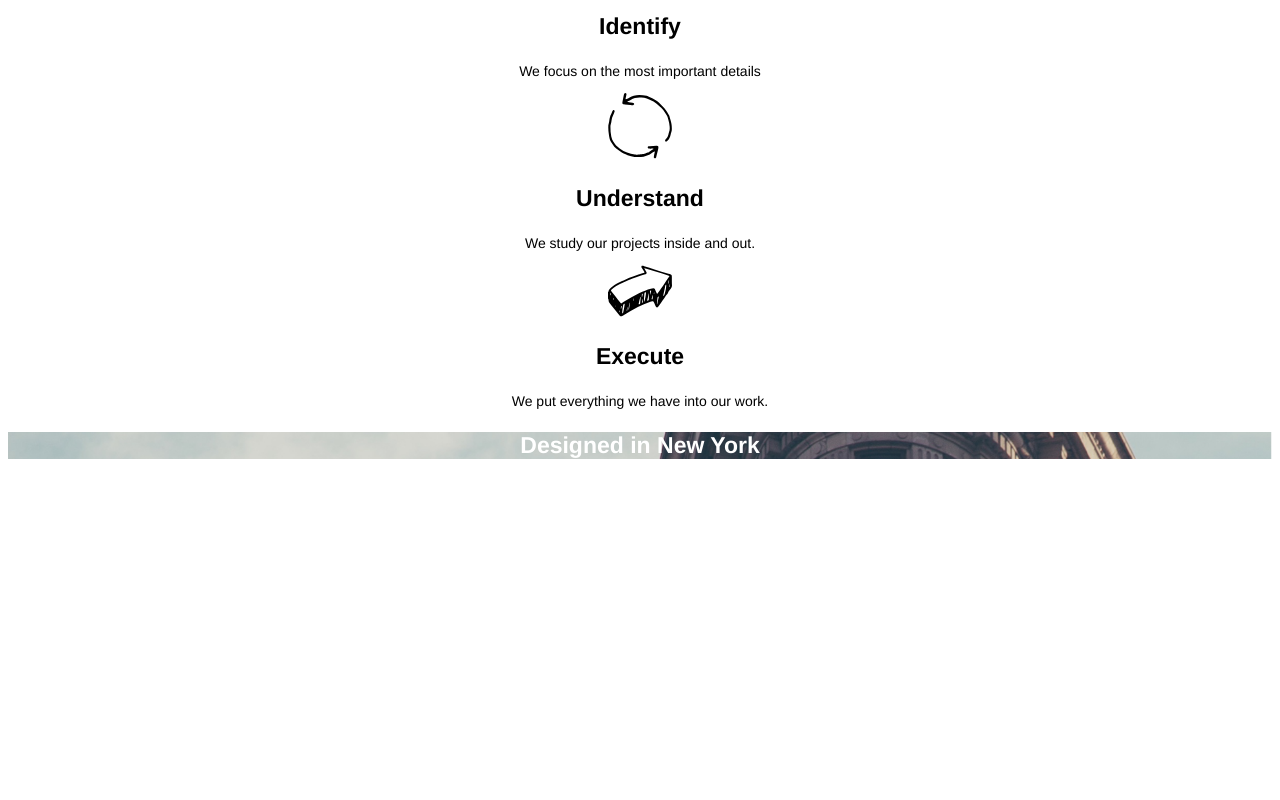
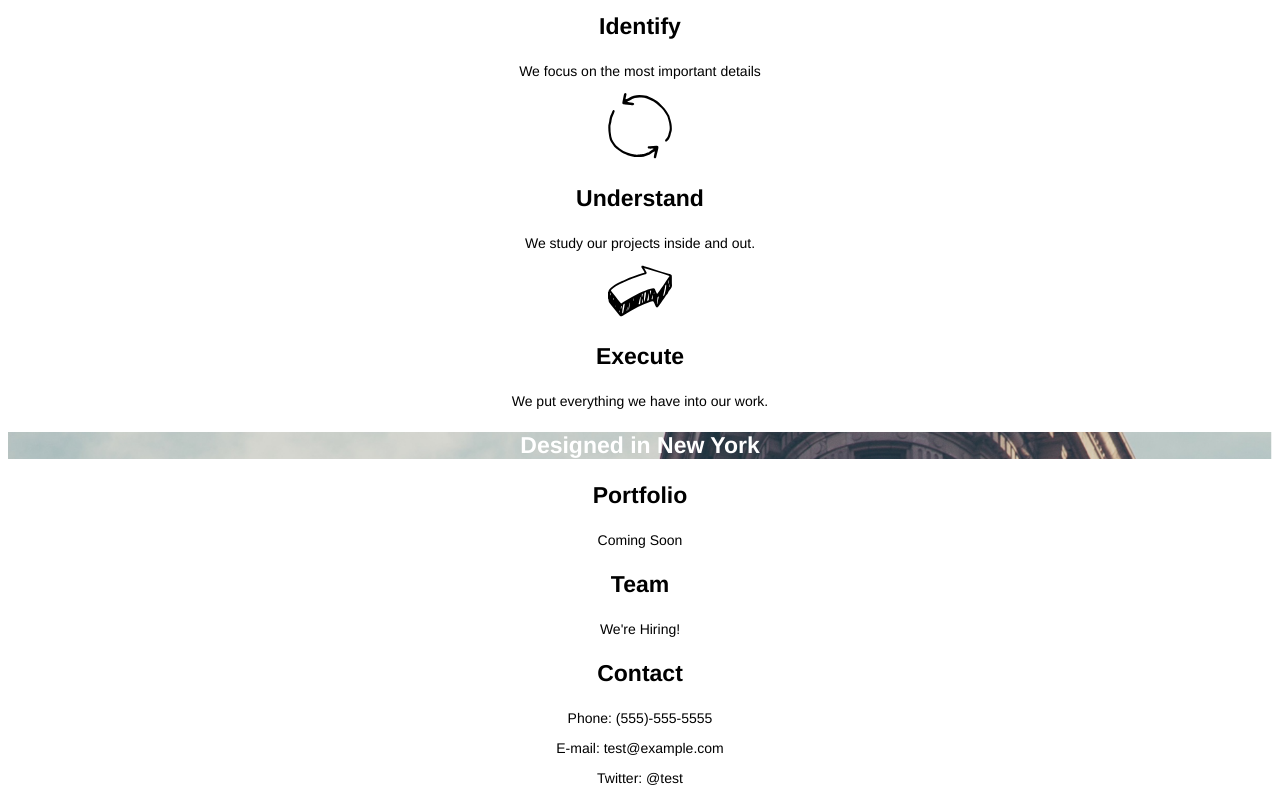
Before and after one commit to sonshyane/broadway_design, a plain HTML site: page index.html in a window 1280 px wide. Shown: the part 517-1317 px from the top of the page. Before the commit the page ends 999 px from the top, so only its background shows below. Drawn offline with Linux system fonts and the light colour scheme.

Commit message:
Add other sections

```diff
--- a/index.html
+++ b/index.html
@@ -41,5 +41,19 @@
     <div id="designed">
       <p>Designed in New York</p>
     </div>
+
+    <div id="sections">
+      <h3>Portfolio</h3>
+      <p>Coming Soon</p>
+
+      <h3>Team</h3>
+      <p>We're Hiring!</p>
+
+      <h3>Contact</h3>
+      <p>Phone: (555)-555-5555</p>
+      <p>E-mail: test@example.com</p>
+      <p>Twitter: @test</p>
+    </div>
+
   </body>
 </html>
```
